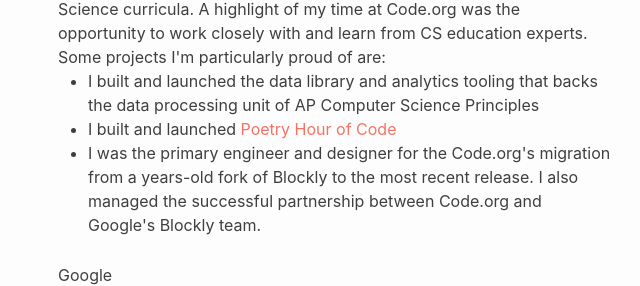
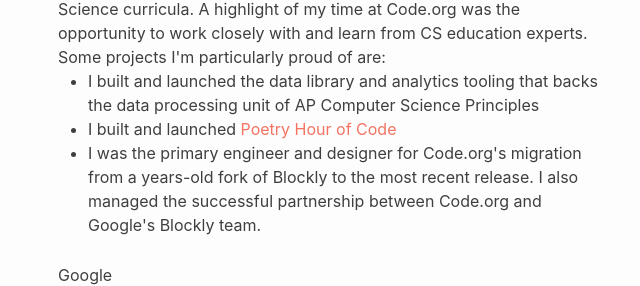
Before and after one commit to ajpal/ajpal.github.io, a plain HTML site: page index.html in a window 1280 px wide. Shown: the part 1832-2118 px from the top of the page, 398-1038 px from the left. Drawn offline with Linux system fonts and the light colour scheme.

Commit message:
Update index.html

```diff
--- a/index.html
+++ b/index.html
@@ -286,7 +286,7 @@
                   <li>I built and launched
                     <a href="https://code.org/poetry">Poetry Hour of Code</a>
                   </li>
-                  <li>I was the primary engineer and designer for the
+                  <li>I was the primary engineer and designer for
                     Code.org's migration from a years-old fork of Blockly to the
                     most recent release. I also managed the successful partnership
                     between Code.org and Google's Blockly team.
```
